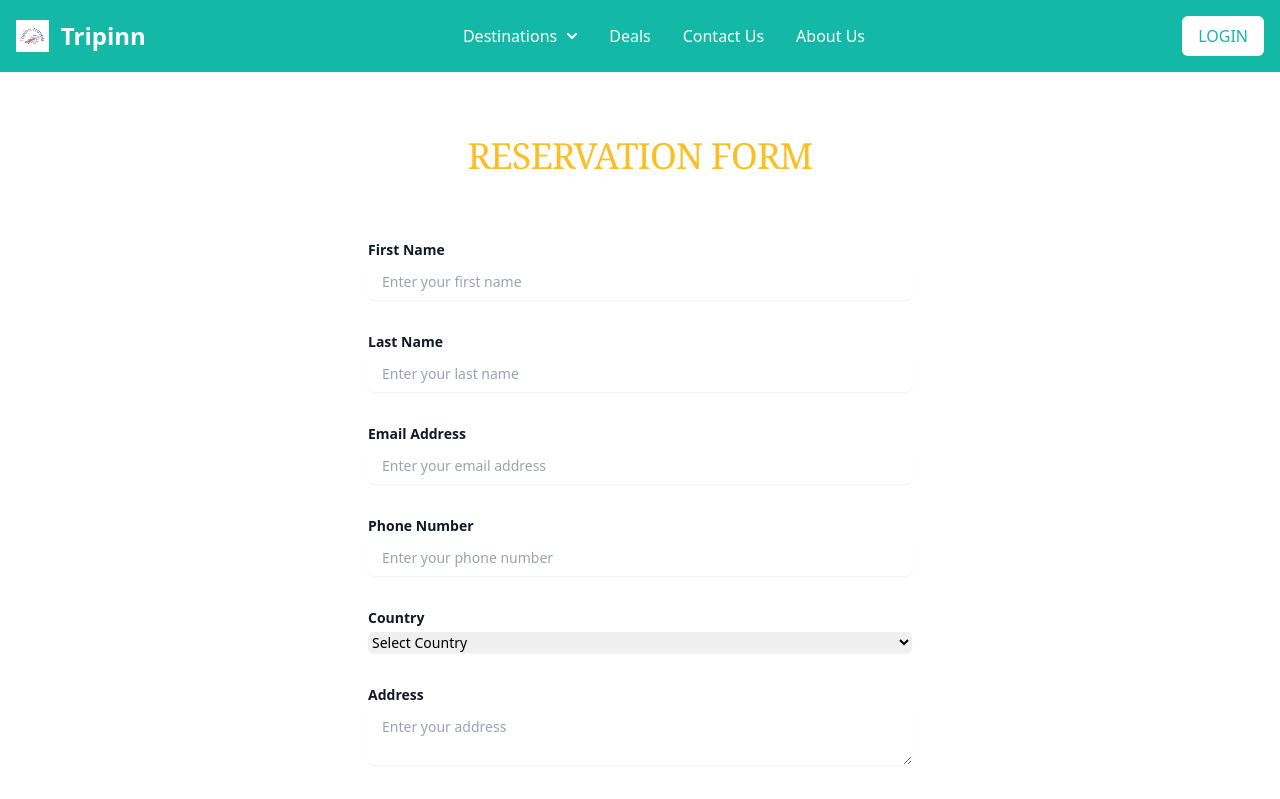
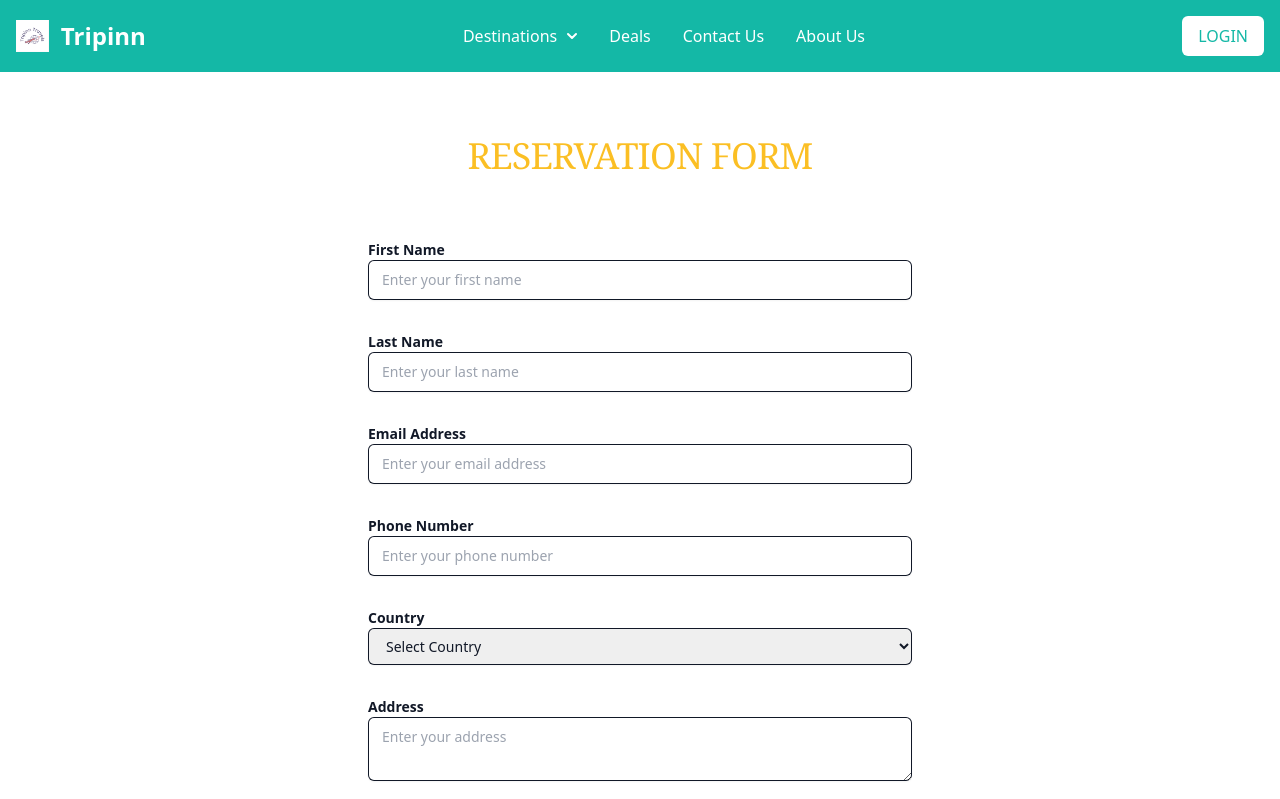
Before and after one commit to Ashwinipuranik30/Final_Project_INFO6150_SP24, a React (Vite) app: page /registration in a window 1280 px wide. Shown: the top 799 px of the page. Built offline with nearby package versions, Linux system fonts and the light colour scheme.

Commit message:
color change

```diff
--- a/src/Components/Navlinks.jsx
+++ b/src/Components/Navlinks.jsx
@@ -60,7 +60,7 @@
 
           </ul>
           </div>
-          <div className = "flex md:order-2 space-x-3 md:space-x-0 rtl:space-x-reverse">
+          <div className = "flex md:order-2 space-x-3 md:space-x-0 rtl:space-x-reverse ">
               <Buttons href="/login" color="text-teal-500 bg-white hover:bg-teal-50">
                 LOGIN
               </Buttons>
--- a/src/Components/form.jsx
+++ b/src/Components/form.jsx
@@ -29,7 +29,7 @@
               name={field.name}
               value={formData[field.name] || ''}
               onChange={handleChange}
-              className="block w-full mt-1 rounded-md border-gray-300 shadow-sm focus:ring-indigo-500 focus:border-indigo-500 sm:text-sm"
+              className="block w-full rounded-md border-0 px-3.5 py-2 text-gray-900 shadow-sm ring-1 ring-inset ring-gray-900 placeholder:text-gray-400 focus:ring-2 focus:ring-inset focus:ring-indigo-600 sm:text-sm sm:leading-6"
               required={field.required}
             >
               <option value="" disabled>Select {field.label}</option>
@@ -43,7 +43,7 @@
               name={field.name}
               value={formData[field.name] || ''}
               onChange={handleChange}
-              className="block w-full px-3.5 py-2 mt-1 rounded-md  border-gray-300 shadow-sm focus:ring-indigo-500 focus:border-indigo-500 sm:text-sm"
+              className="block w-full rounded-md border-0 px-3.5 py-2 text-gray-900 shadow-sm ring-1 ring-inset ring-gray-900 placeholder:text-gray-400 focus:ring-2 focus:ring-inset focus:ring-indigo-600 sm:text-sm sm:leading-6"
               placeholder={field.placeholder}
               required={field.required}
             ></textarea>
@@ -54,7 +54,7 @@
               name={field.name}
               value={formData[field.name] || ''}
               onChange={handleChange}
-              className="block w-full px-3.5 py-2 mt-1 rounded-md border-gray-300 shadow-sm focus:ring-indigo-500 focus:border-indigo-500 sm:text-sm"
+              className="block w-full rounded-md border-0 px-3.5 py-2 text-gray-900 shadow-sm ring-1 ring-inset ring-gray-900 placeholder:text-gray-400 focus:ring-2 focus:ring-inset focus:ring-indigo-600 sm:text-sm sm:leading-6"
               placeholder={field.placeholder}
               required={field.required}
             />
```
